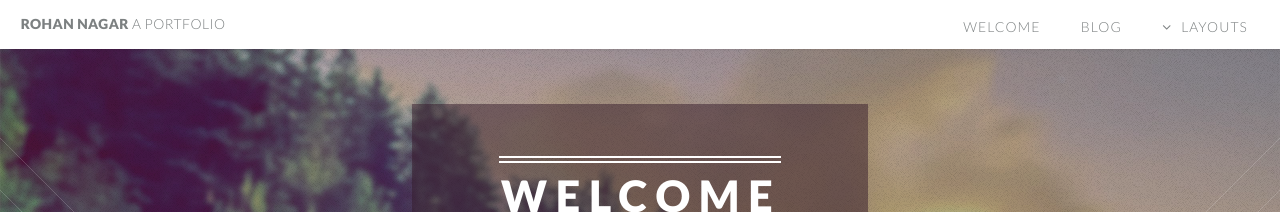
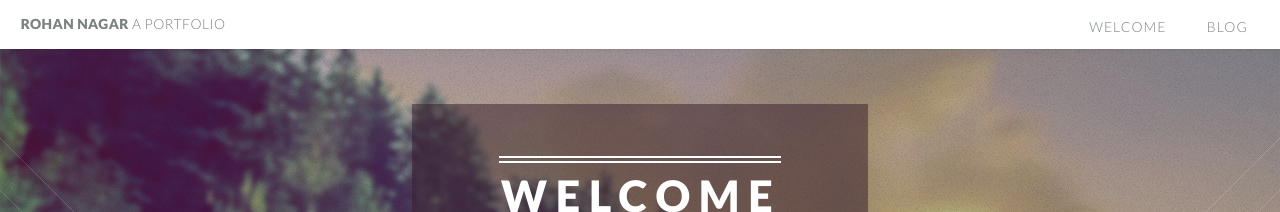
Before and after one commit to RohanNagar/RohanNagar.github.io, a Jekyll site: the page built from index.html, in a window 1280 px wide. Shown: the top 212 px of the page. Built offline with Jekyll 4.4.1, drawn with Linux system fonts in a browser that asks for light colours.

Commit message:
Remove extra links in header

```diff
--- a/_includes/header.html
+++ b/_includes/header.html
@@ -4,7 +4,7 @@
 					<ul>
 						<li><a href="/">Welcome</a></li>
             <li><a href="/blog.html">Blog</a></li>
-						<li class="submenu">
+						<!-- <li class="submenu">
 							<a href="">Layouts</a>
 							<ul>
 								<li><a href="/left-sidebar.html">Left Sidebar</a></li>
@@ -22,7 +22,7 @@
 									</ul>
 								</li>
 							</ul>
-						</li>
+						</li> -->
 						<!--<li><a href="#" class="button special">Sign Up</a></li>-->
 					</ul>
 				</nav>
```
